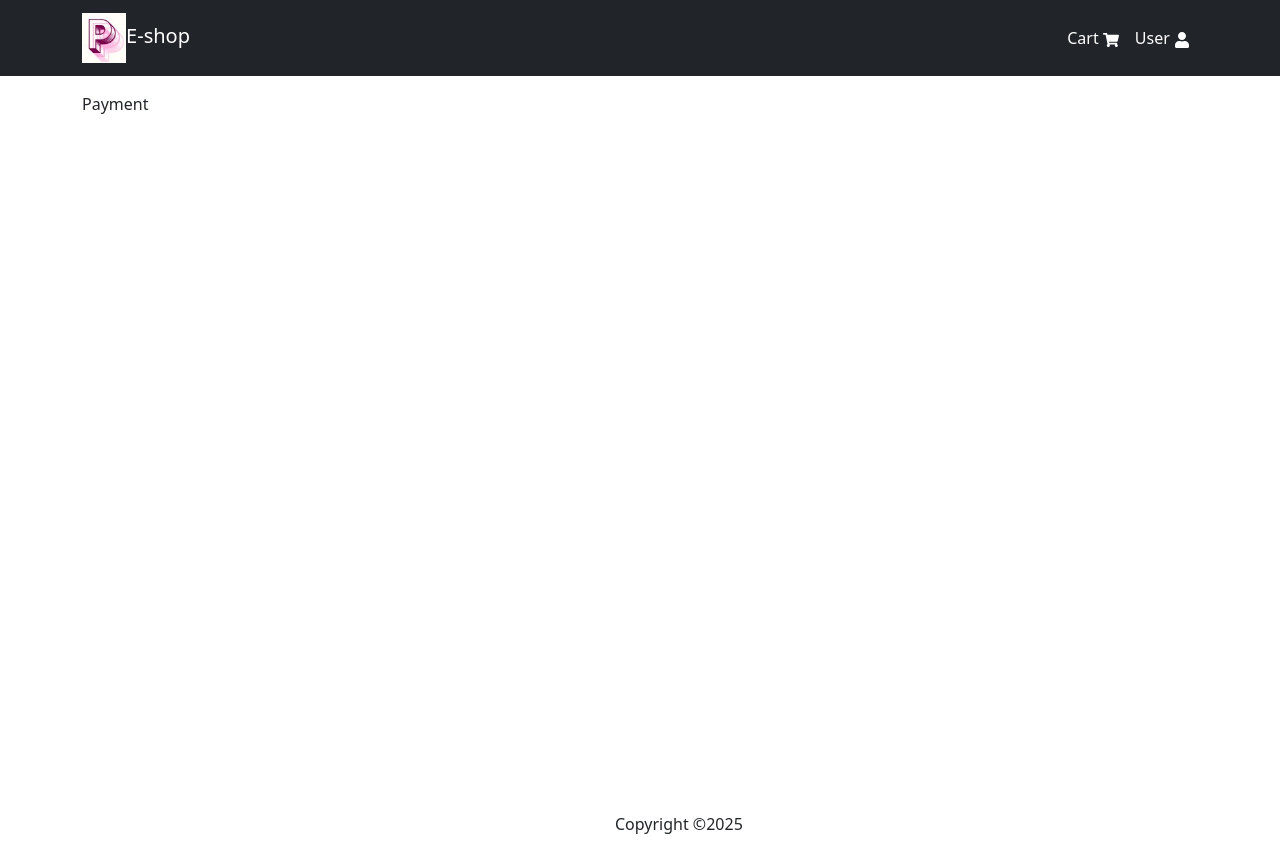
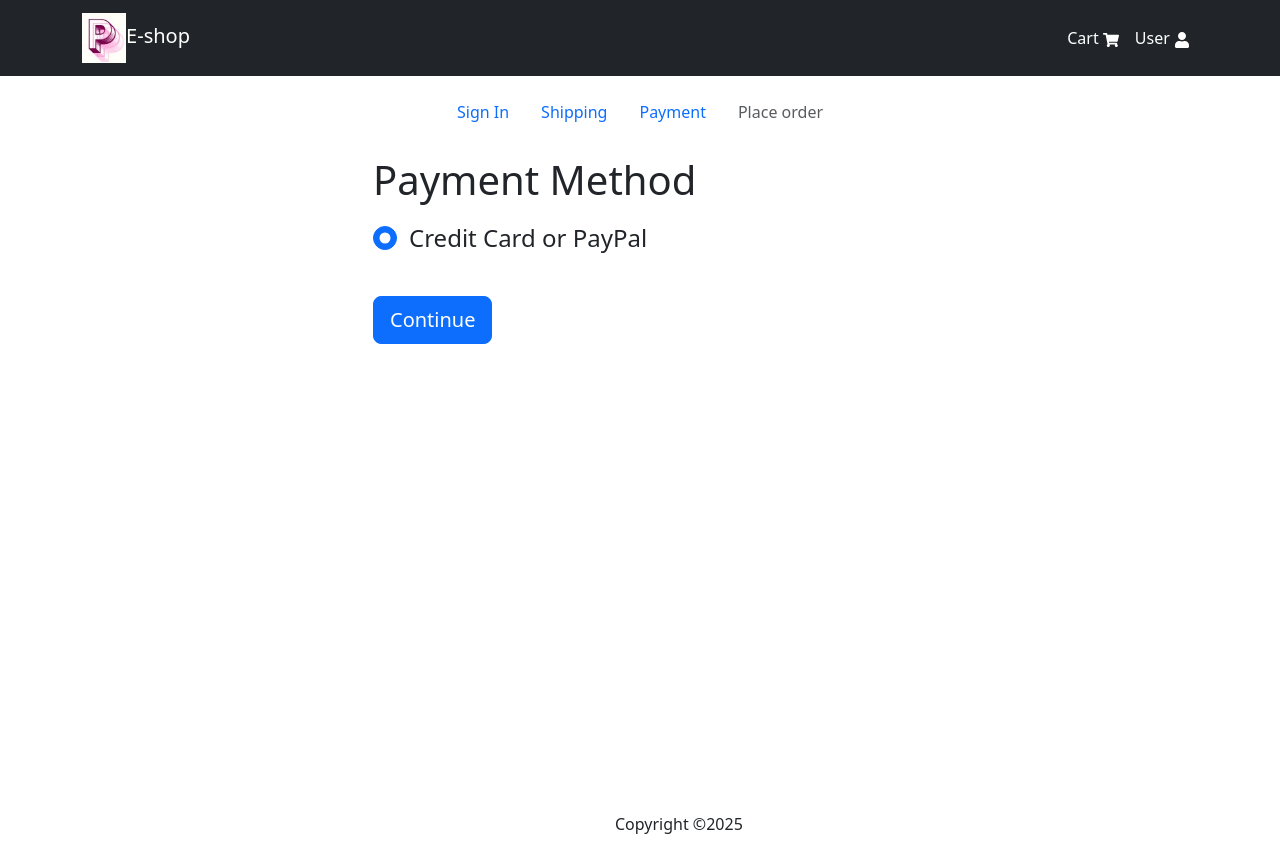
Before and after one commit to Jamesdai05/E-platform, a React (Create React App) app in the folder frontend/: page /payment in a window 1280 px wide. Built offline with nearby package versions, Linux system fonts and the light colour scheme.

Commit message:
add UI of payment page

```diff
--- a/frontend/src/Pages/Payment.jsx
+++ b/frontend/src/Pages/Payment.jsx
@@ -1,6 +1,58 @@
+import { useEffect, useState } from "react";
+import { Button, Col, Form } from "react-bootstrap";
+import FormContainer from "../components/FormContainer";
+import CheckoutComponent from "../components/CheckoutComponent.jsx";
+import { useDispatch, useSelector } from "react-redux";
+import { savePaymentMethod } from "../slices/cartSlice.js";
+import { useNavigate } from "react-router-dom";
+
 const Payment = () => {
+  const [paymentMethod, setPaymentMethod] = useState("Paypal");
+
+  const dispatch = useDispatch();
+  const navigate = useNavigate();
+
+  const cart = useSelector((state) => state.cart);
+  const { shippingAddress } = cart;
+
+  // check the address exists or not
+  useEffect(() => {
+    if (!shippingAddress) {
+      navigate("/shipping");
+    }
+  }, [shippingAddress, navigate]);
+
+  const handleSummit = (e) => {
+    e.preventDefault();
+    console.log("payment done")
+    navigate("/placeorder")
+  };
+
   return (
-    <div>Payment</div>
-  )
-}
-export default Payment
+    <FormContainer>
+      <CheckoutComponent step1 step2 step3 />
+      <h1>Payment Method</h1>
+      <Form onSubmit={handleSummit}>
+        <Form.Group>
+          <Form.Label as="legend">
+            <Col>
+              <Form.Check
+                type="radio"
+                className="my-2"
+                label="Credit Card or PayPal"
+                name="paymentMethod"
+                value="PayPal"
+                checked
+                onChange={(e) => setPaymentMethod(e.target.value)}
+              ></Form.Check>
+            </Col>
+          </Form.Label>
+        </Form.Group>
+        <Button variant="primary" className="btn btn-lg my-4" type="submit">
+          Continue
+        </Button>
+      </Form>
+    </FormContainer>
+  );
+};
+export default Payment;
```
